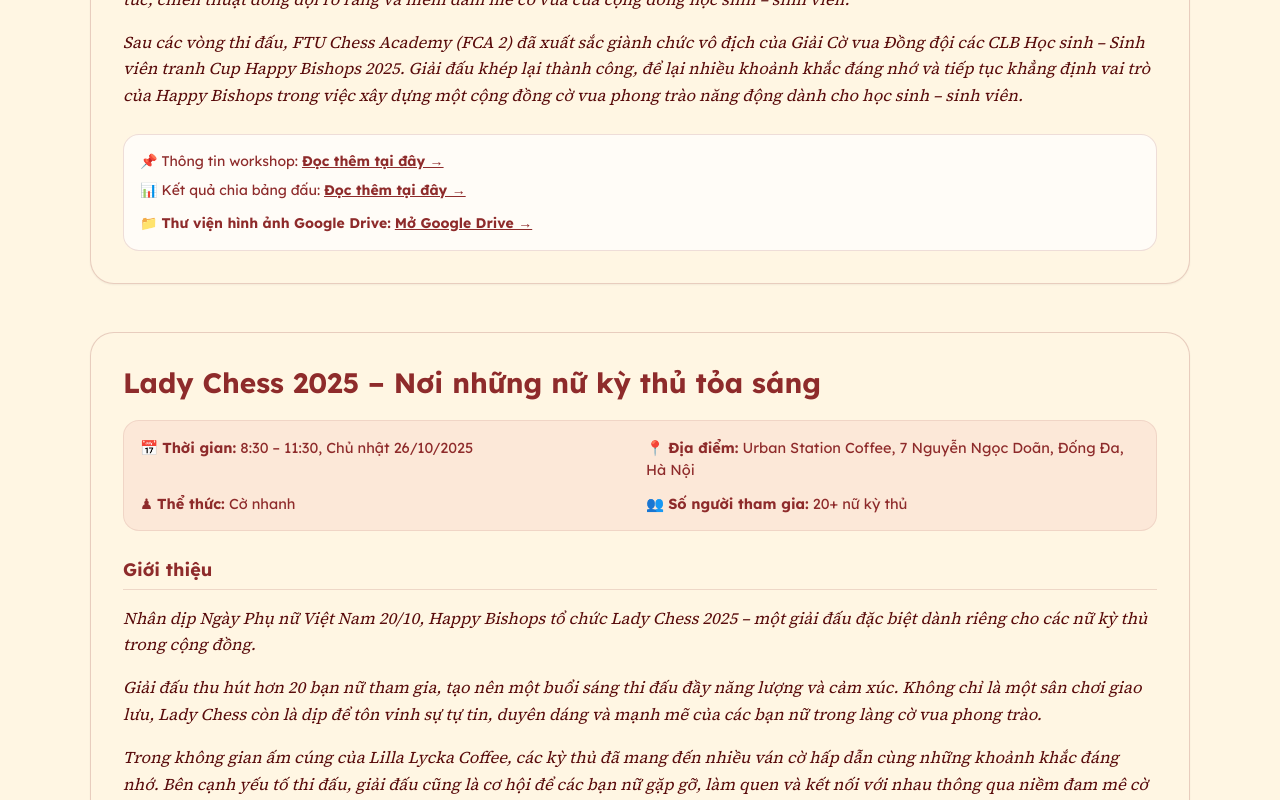
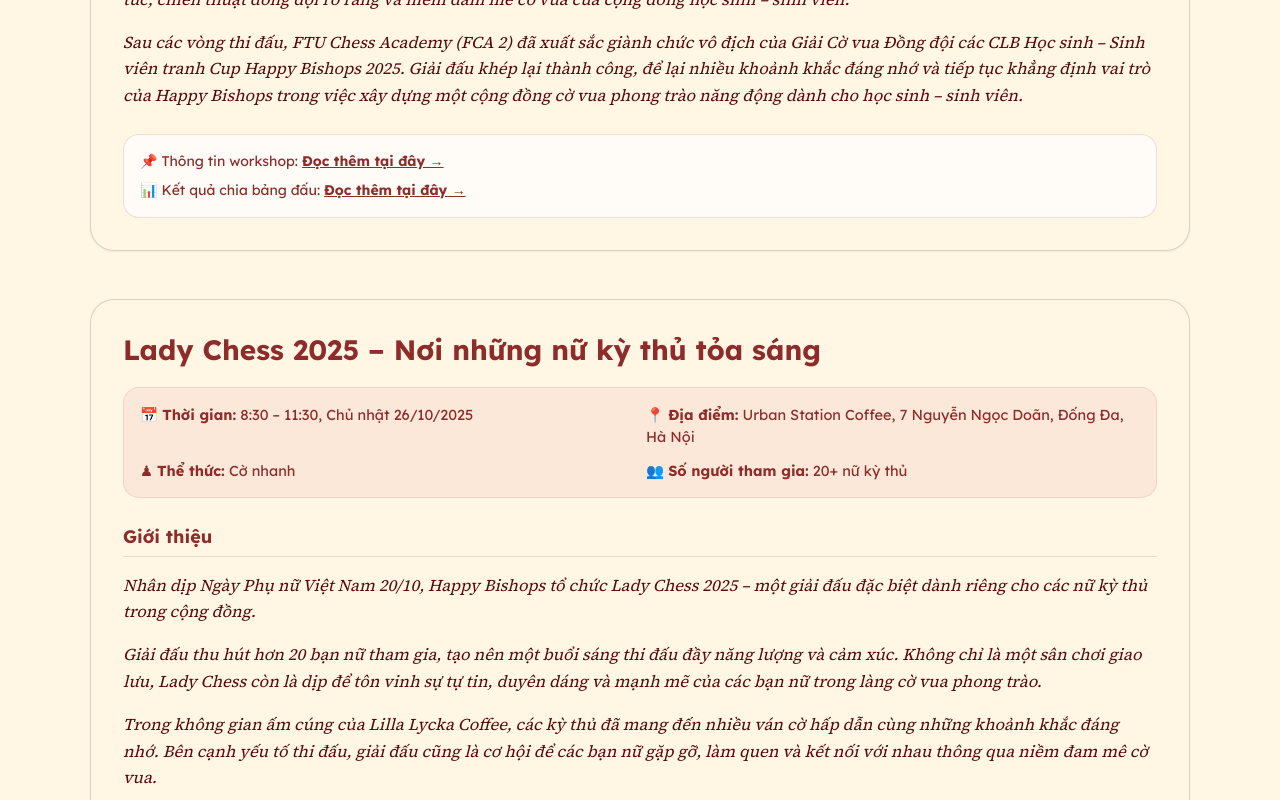
Before and after one commit to phanphuong1512/happy-bishop, a Next.js app: page /su-kien/giai-dau in a window 1280 px wide. Shown: the part 1860-2660 px from the top of the page. Built offline with nearby package versions, Linux system fonts and the light colour scheme.

Commit message:
fix: remove Google Drive links UI elements and render images naturally

```diff
--- a/app/blog/[slug]/page.tsx
+++ b/app/blog/[slug]/page.tsx
@@ -127,22 +127,7 @@ export default async function BlogPostDetailPage({
           ))}
         </div>
 
-        {/* Drive Link (if available) */}
-        {post.driveLink && (
-          <div className="mt-8 rounded-2xl bg-white/80 p-5 border border-[rgba(142,43,43,0.15)]">
-            <p className="text-sm font-bold text-[#8e2b2b] [font-family:var(--font-lexend)] mb-2">
-              📸 Bộ sưu tập hình ảnh sự kiện (Google Drive):
-            </p>
-            <a
-              href={post.driveLink}
-              target="_blank"
-              rel="noopener noreferrer"
-              className="inline-flex items-center gap-2 rounded-xl bg-[#8e2b2b] px-4 py-2 text-xs font-bold text-white hover:opacity-90 transition-opacity [font-family:var(--font-lexend)]"
-            >
-              📁 Xem thư viện ảnh trên Google Drive →
-            </a>
-          </div>
-        )}
+
 
         {/* Target Recap Link (if available) */}
         {post.recapLink && (
--- a/app/blog/data.ts
+++ b/app/blog/data.ts
@@ -6,7 +6,6 @@ export type BlogPost = {
   coverImage: string;
   summary: string;
   content: string[]; // Paragraphs or HTML sections
-  driveLink?: string;
   recapLink?: {
     text: string;
     targetSlug: string;
@@ -68,7 +67,6 @@ export const blogPosts: BlogPost[] = [
       "🚀 Hành trình chính thức bắt đầu\nChặng 2 khép lại cũng là lúc các đội rời khỏi trạng thái “chuẩn bị” để bước vào trạng thái thi đấu thực sự. Từ danh sách đội, đến bốc thăm bảng đấu, mọi thứ đã sẵn sàng.",
       "Phần còn lại là những gì sẽ diễn ra trên bàn cờ. Một mùa giải với 36 đội tuyển đã chính thức được thành. Và từ đây, hành trình chinh phục chiếc cúp vô địch thực sự bắt đầu.",
     ],
-    driveLink: "https://drive.google.com/drive/u/0/folders/1f0QXfaLnIDMdeN9B0dJAZat_DihpikpA",
   },
   {
     id: "1",
--- a/app/su-kien/data.ts
+++ b/app/su-kien/data.ts
@@ -15,7 +15,6 @@ export type Tournament = {
   };
   sidePrizes?: string[];
   highlightsText?: string;
-  driveLink?: string;
   workshopLink?: string;
   drawLink?: string;
 };
@@ -73,7 +72,6 @@ export const tournaments: Tournament[] = [
     ],
     workshopLink: "/su-kien/workshop",
     drawLink: "/blog/boc-tham-chia-bang-happy-bishops-2025",
-    driveLink: "https://drive.google.com/drive/folders/16OAIsNE4oEQynEY67a2hsYzABR0tVJab?usp=drive_link",
   },
   {
     id: "lady-chess-2025",
--- a/app/su-kien/giai-dau/page.tsx
+++ b/app/su-kien/giai-dau/page.tsx
@@ -103,7 +103,7 @@ export default function TournamentsListPage() {
             </div>
 
             {/* Links if available */}
-            {(t.workshopLink || t.drawLink || t.driveLink) && (
+            {(t.workshopLink || t.drawLink) && (
               <div className="mt-6 space-y-2 rounded-2xl bg-white/70 p-4 border border-[rgba(142,43,43,0.15)] text-[14px] [font-family:var(--font-lexend)]">
                 {t.workshopLink && (
                   <p>
@@ -119,19 +119,6 @@ export default function TournamentsListPage() {
                     <Link href={t.drawLink} className="font-bold text-[#8e2b2b] underline hover:text-[#f78181]">
                       Đọc thêm tại đây →
                     </Link>
-                  </p>
-                )}
-                {t.driveLink && (
-                  <p className="pt-1">
-                    📁 <strong>Thư viện hình ảnh Google Drive:</strong>{" "}
-                    <a
-                      href={t.driveLink}
-                      target="_blank"
-                      rel="noopener noreferrer"
-                      className="font-bold text-[#8e2b2b] underline hover:text-[#f78181]"
-                    >
-                      Mở Google Drive →
-                    </a>
                   </p>
                 )}
               </div>
```
